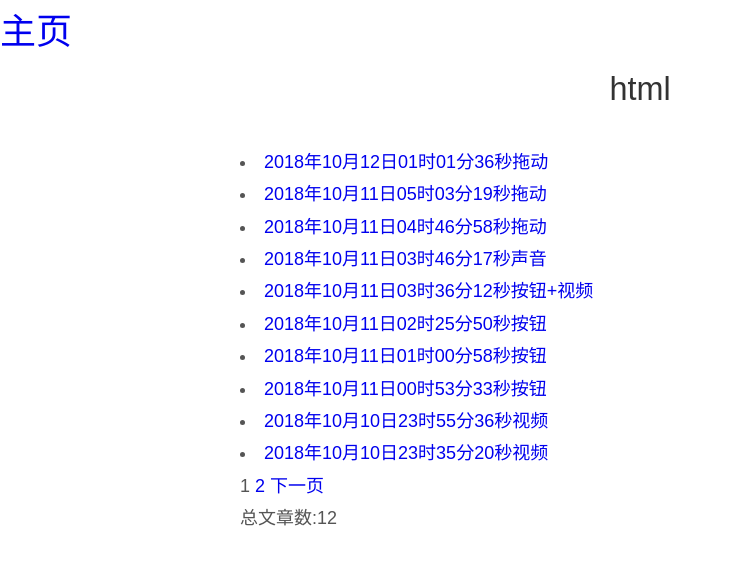
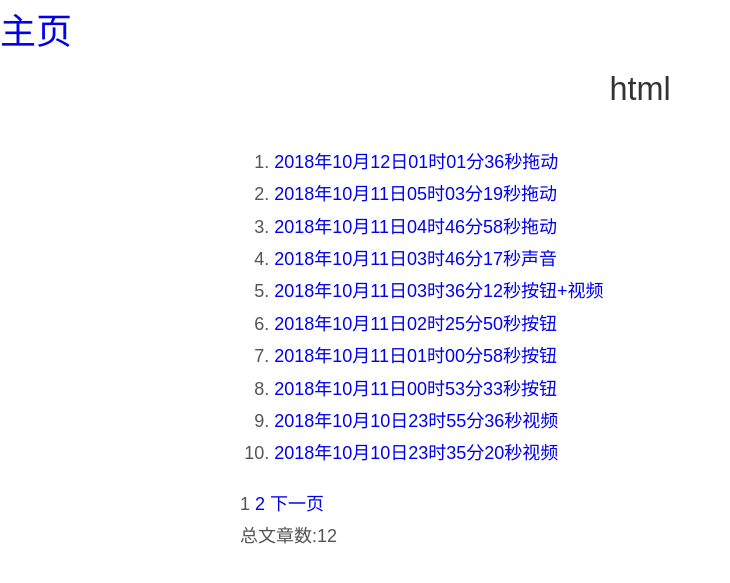
Before and after one commit to xxcczz/xx, a Jekyll site: the page built from index.html, in a window 1280 px wide. Shown: the top 583 px of the page, without its empty margins (0-730 px from the left). Built offline with Jekyll 4.4.1, drawn with Linux system fonts in a browser that asks for light colours; the list of posts is cut into pages by our own code.

Commit message:
Update index.html

```diff
--- a/index.html
+++ b/index.html
@@ -2,9 +2,12 @@
 layout: default
 title: html
 ---
+
+<ol>
 {% for post in paginator.posts %}
    <li><a href="\xx{{ post.url }}">{{ post.title }}</a></li>
 {% endfor %}
+</ol>
 
 {% if paginator.total_pages > 1 %}
 
```
